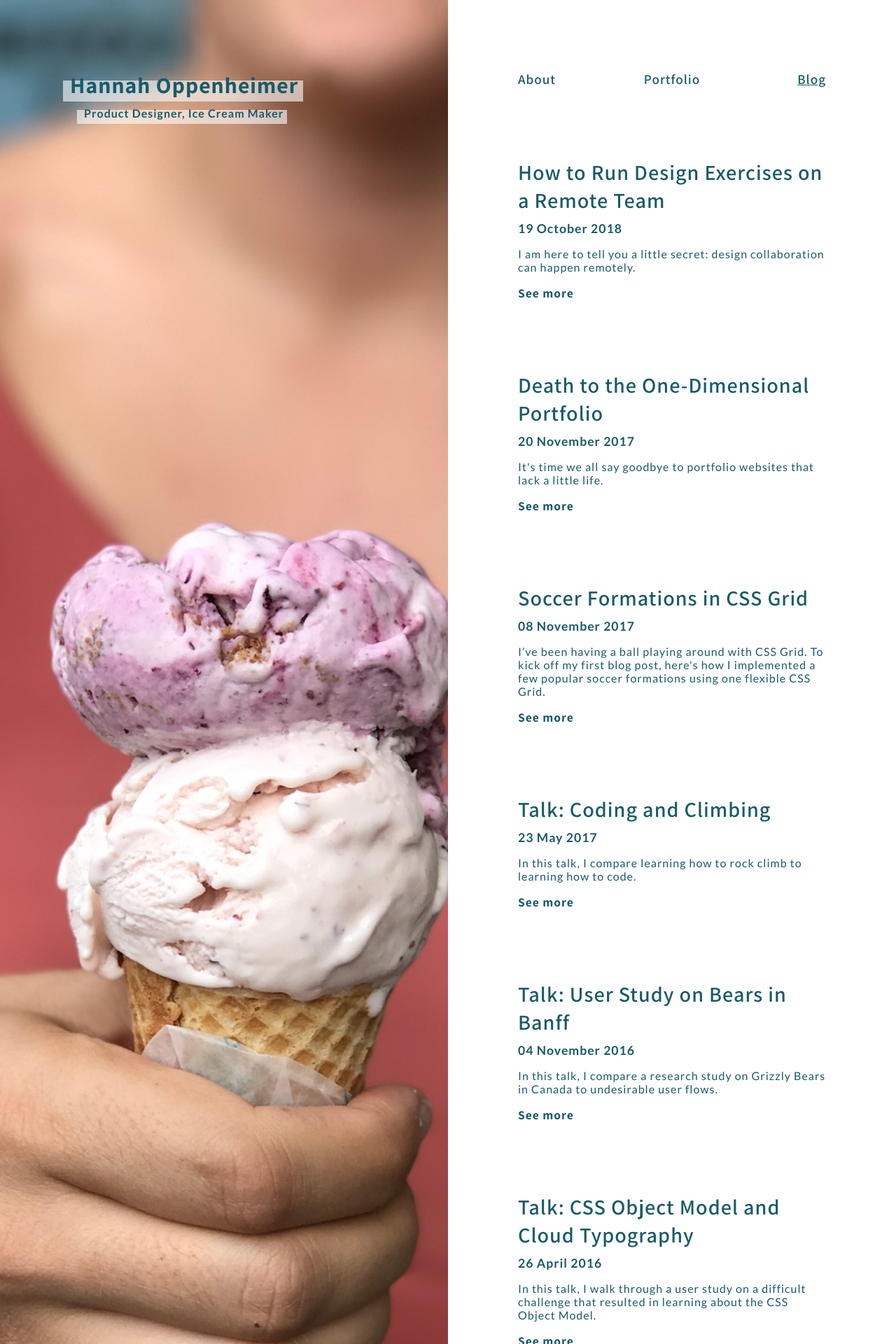
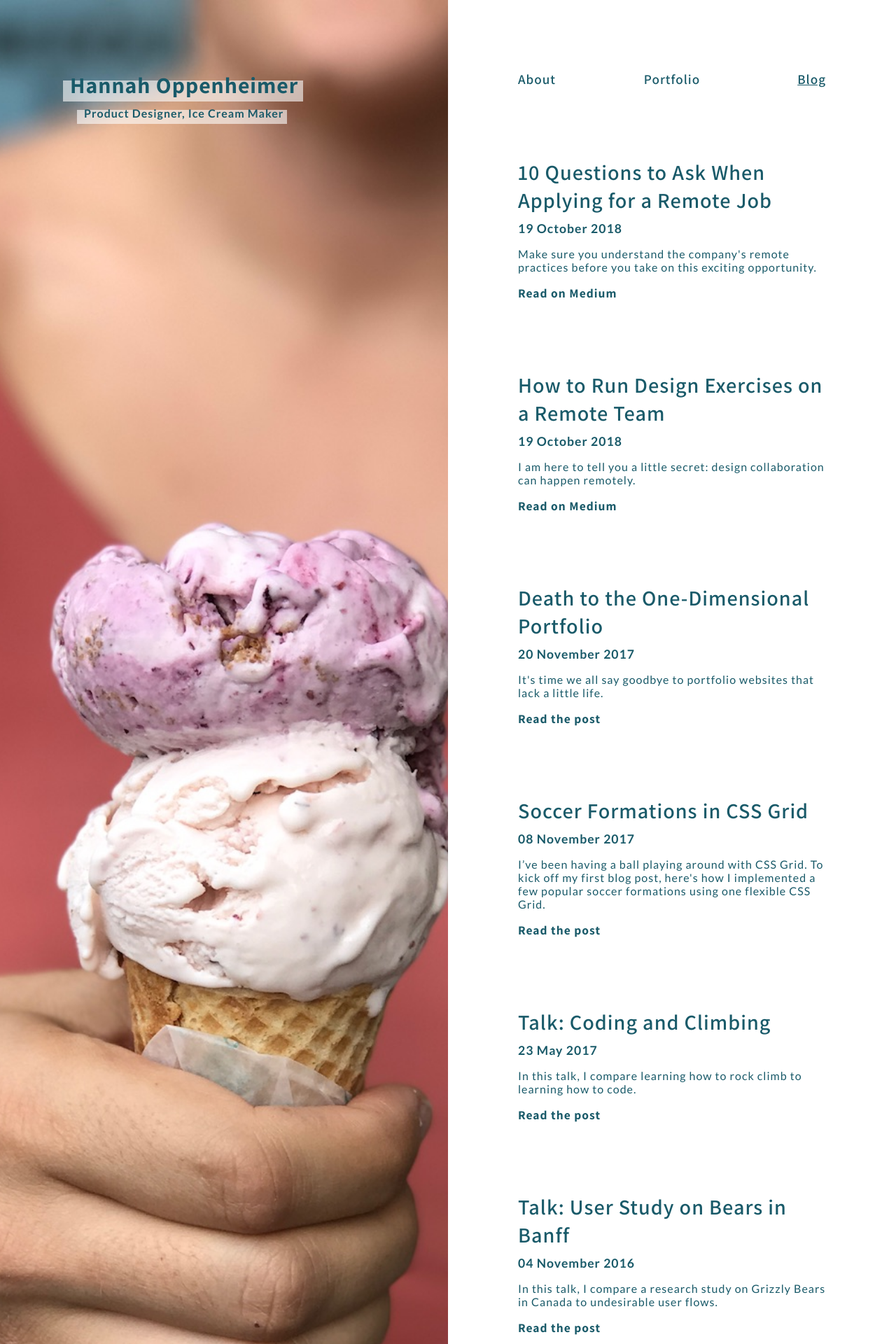
Before and after one commit to hannahhearth/hannahhearth.github.io, a Jekyll site: the page built from blog.html, in a window 1280 px wide. Shown: the top 1920 px of the page at 70% size. Built offline with Jekyll 4.4.1, drawn with Linux system fonts in a browser that asks for light colours; a script that is not in the unit is left out; some of the changed text lies outside the part shown.

Commit message:
Adding another HashiCorp Medium article

```diff
--- a/blog.html
+++ b/blog.html
@@ -2,6 +2,17 @@
 layout: default
 sidebar_image: ice_cream_6
 ---
+
+<div class="item">
+  <a href="https://medium.com/hashicorp-design/10-questions-to-ask-when-applying-for-a-remote-job-1e640ca4f6b3">
+    <h2 class="item-title">10 Questions to Ask When Applying for a Remote Job</h2></a>
+  <h3 class="item-subtitle">19 October 2018</h3>
+  <p>Make sure you understand the company's remote practices before you take on
+  this exciting opportunity.</p>
+  <a class="item-link"
+     href="https://medium.com/hashicorp-design/10-questions-to-ask-when-applying-for-a-remote-job-1e640ca4f6b3">Read
+     on Medium</a>
+</div>
 
 <div class="item">
   <a href="https://medium.com/hashicorp-design/how-to-run-design-exercises-on-a-remote-team-a233825f2313"><h2 class="item-title">How to Run Design Exercises on a Remote
@@ -9,7 +20,8 @@ sidebar_image: ice_cream_6
   <h3 class="item-subtitle">19 October 2018</h3>
   <p>I am here to tell you a little secret: design collaboration can happen remotely.</p>
   <a class="item-link"
-     href="https://medium.com/hashicorp-design/how-to-run-design-exercises-on-a-remote-team-a233825f2313">See more</a>
+     href="https://medium.com/hashicorp-design/how-to-run-design-exercises-on-a-remote-team-a233825f2313">Read
+  on Medium</a>
 </div>
 
 {% for post in site.posts %}
@@ -17,6 +29,6 @@ sidebar_image: ice_cream_6
   <a href="{{ post.url }}"><h2 class="item-title">{{ post.title }}</h2></a>
   <h3 class="item-subtitle">{{ post.date | date_to_long_string }}</h3>
   <p>{{ post.description }}</p>
-  <a class="item-link" href="{{ post.url }}">See more</a>
+  <a class="item-link" href="{{ post.url }}">Read the post</a>
 </div>
 {% endfor %}
```
